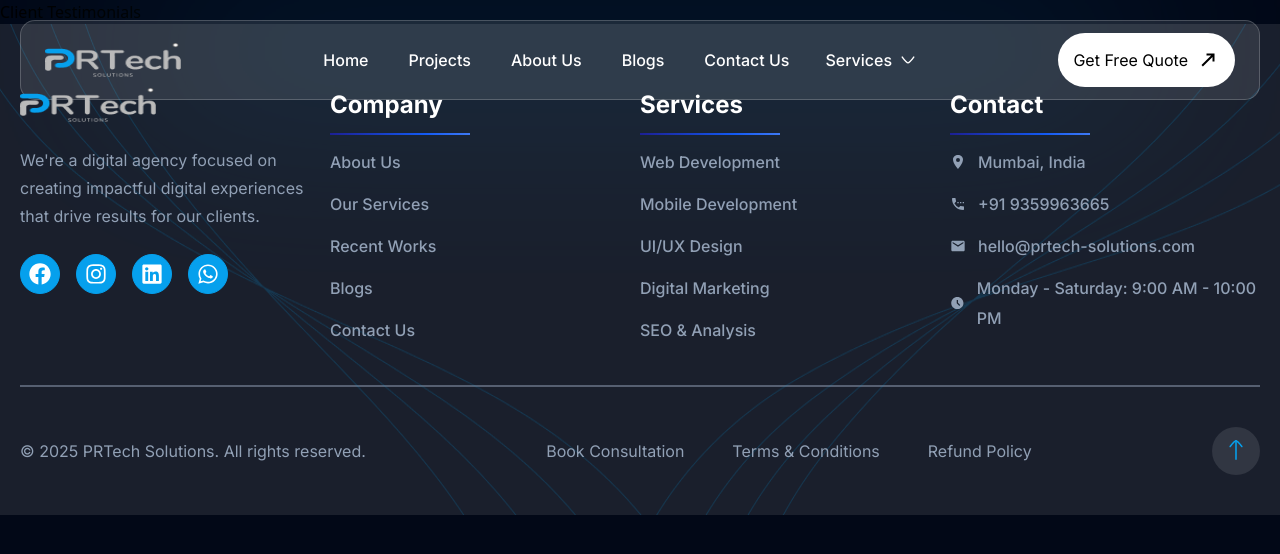
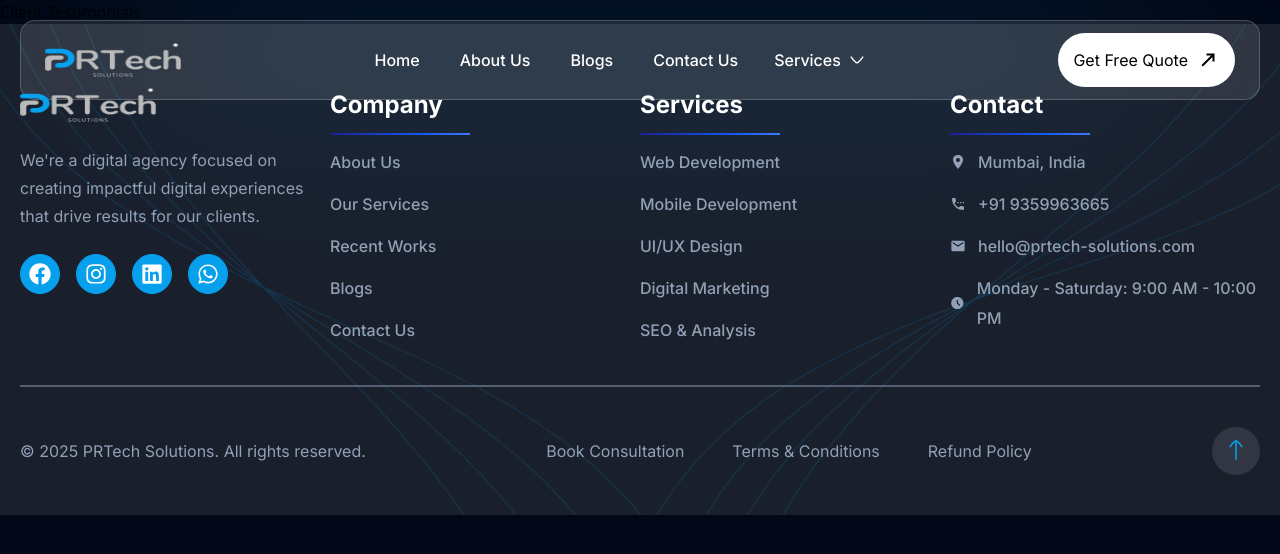
Before and after one commit to team-pr01/PRTech-Solutions-Client, a Next.js app: page /client-testimonials in a window 1280 px wide. Shown: the top 554 px of the page. Built offline with nearby package versions, Linux system fonts and the light colour scheme; a web font is replaced by a local one.

Commit message:
removed projects navlinks

```diff
--- a/src/components/HomePage/Hero/HeroSubtitle.tsx
+++ b/src/components/HomePage/Hero/HeroSubtitle.tsx
@@ -8,6 +8,7 @@ const HeroSubtitle = () => {
       <div className="bg-transparent inset-0 z-[2] relative w-full sm:w-fit rounded-full gap-4 p-0.5">
         <div className="relative z-[2] rounded-full bg-whites-50 py-[10px] px-4 md:px-[30px]">
           <div className="absolute top-0 left-0 right-0 bottom-0 w-full bg-primary-30 opacity-10 h-full rounded-full"></div>
+          {/* Content */}
           <div className="flex flex-row items-center justify-center gap-2 md:gap-[9px] w-full">
             <Image
               src={ICONS.stars}
@@ -23,6 +24,7 @@ const HeroSubtitle = () => {
               className="size-[15px] md:size-5 animate-pulse"
             />
           </div>
+          {/* Content end */}
         </div>
       </div>
     </div>
--- a/src/components/Shared/Navbar/navLinks.ts
+++ b/src/components/Shared/Navbar/navLinks.ts
@@ -1,6 +1,6 @@
 export const navLinks = [
     { name: 'Home', href: '/' },
-    { name: 'Projects', href: '/our-projects' },
+    // { name: 'Projects', href: '/our-projects' },
     { name: 'About Us', href: '/about-us' },
     { name: 'Blogs', href: '/blogs' },
     { name: 'Contact Us', href: '/contact-us' },
```
